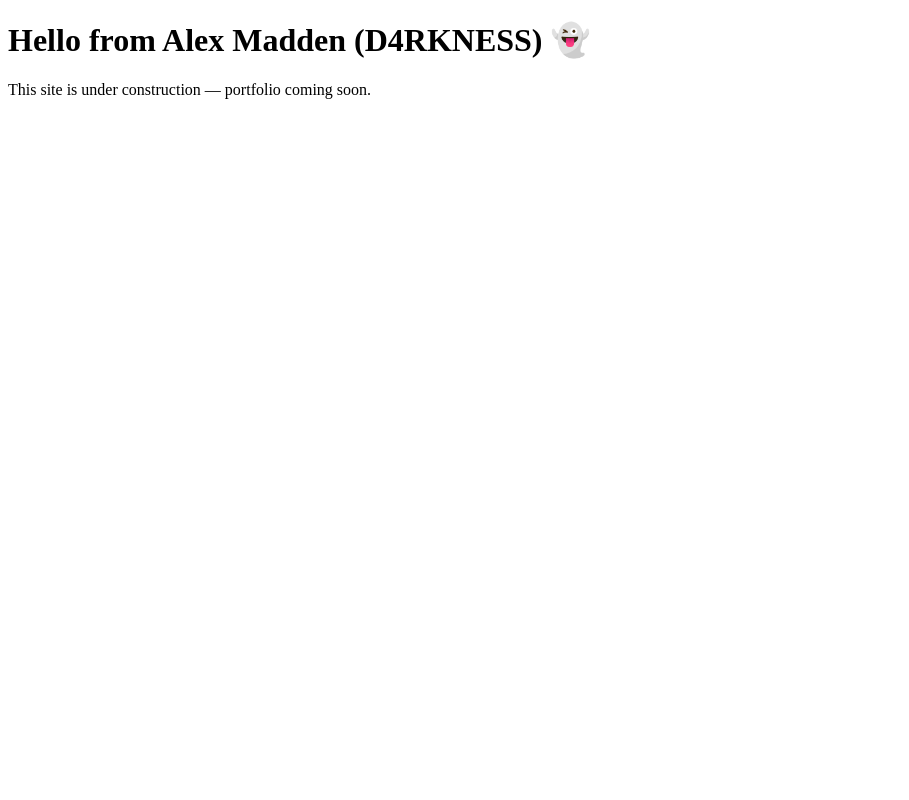
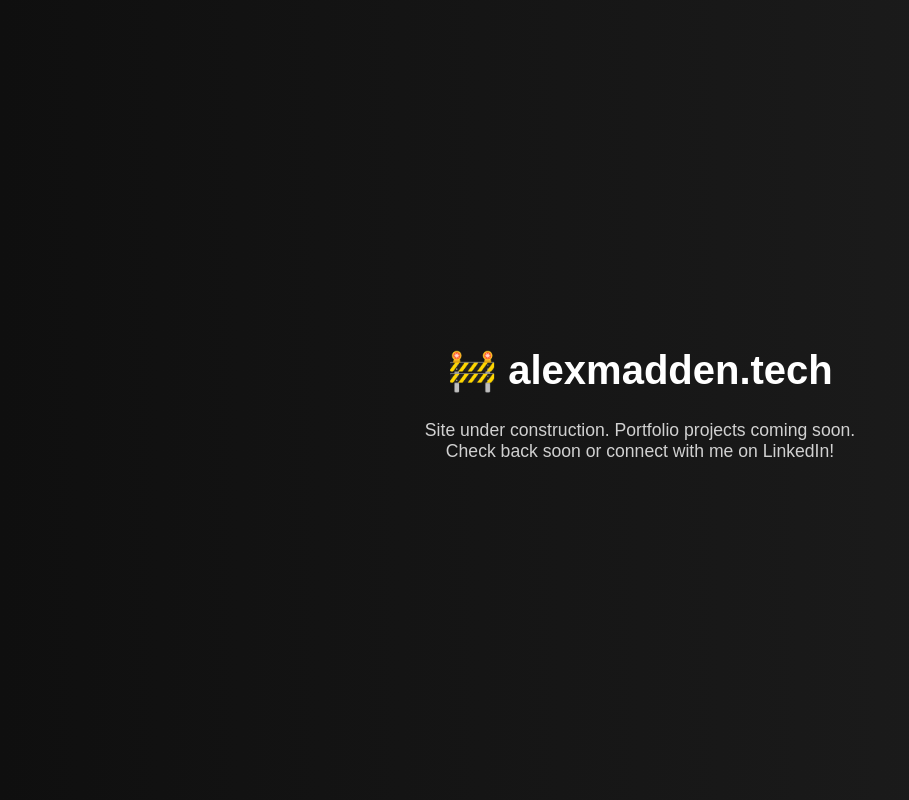
Before and after one commit to alexmadden96/alexmadden.github.io, a plain HTML site: page index.html in a window 1280 px wide. Shown: the whole page, without its empty margins (0-909 px from the left). Drawn offline with Linux system fonts and the light colour scheme.

Commit message:
coming soon

```diff
--- a/index.html
+++ b/index.html
@@ -3,10 +3,32 @@
   <head>
     <meta charset="UTF-8" />
     <meta name="viewport" content="width=device-width, initial-scale=1.0"/>
-  <title>Alex Madden</title>
+    <title>Alex Madden – IT Portfolio</title>
+    <style>
+      body {
+        margin: 0;
+        font-family: Arial, sans-serif;
+        background: linear-gradient(to right, #0f0f0f, #1f1f1f);
+        color: #fff;
+        display: flex;
+        flex-direction: column;
+        align-items: center;
+        justify-content: center;
+        height: 100vh;
+        text-align: center;
+      }
+      h1 {
+        font-size: 2.5rem;
+        margin-bottom: 0.5rem;
+      }
+      p {
+        font-size: 1.1rem;
+        opacity: 0.8;
+      }
+    </style>
   </head>
   <body>
-  <h1>Hello from Alex Madden (D4RKNESS) 👻</h1>
-  <p>This site is under construction — portfolio coming soon.</p>
+    <h1>🚧 alexmadden.tech</h1>
+    <p>Site under construction. Portfolio projects coming soon.<br>Check back soon or connect with me on LinkedIn!</p>
   </body>
 </html>
```
Lines whose indentation alone changed are shown as unchanged.
